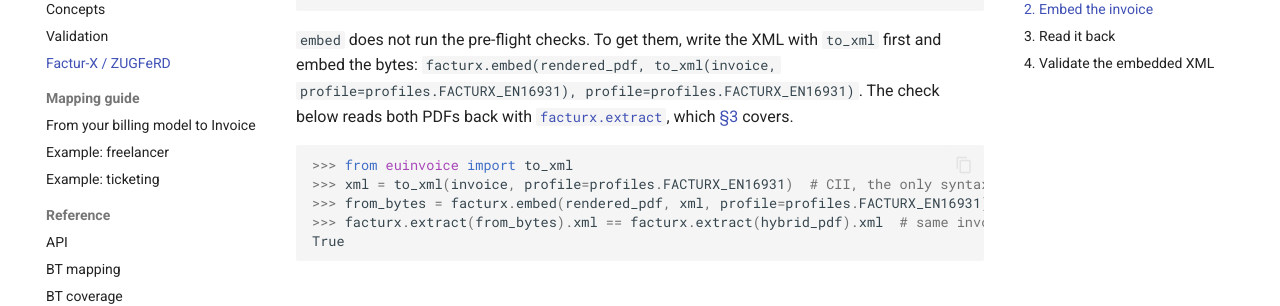
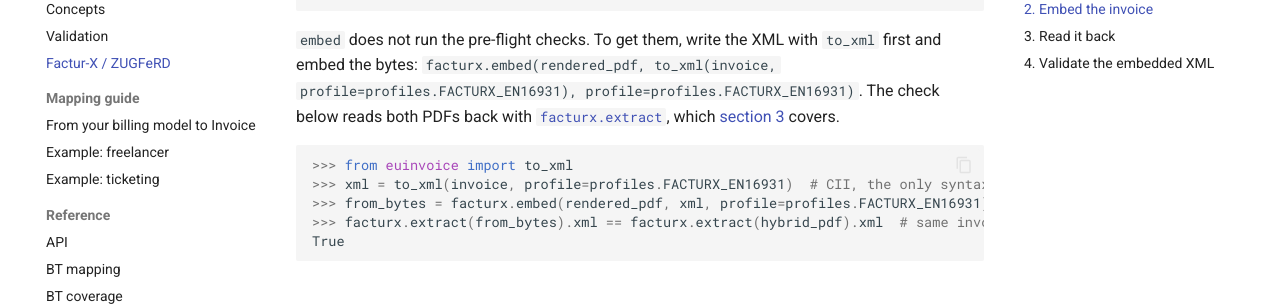
Before and after one commit to letsrevel/euinvoice, an MkDocs documentation site: the page built from docs/facturx.md, in a window 1280 px wide and 900 px high, scrolled down 1313 px. Shown: the part 153-459 px from the top of the window. Built offline with MkDocs 1.6.1 and Material for MkDocs 9.7.7, drawn with Linux system fonts in a browser that asks for light colours; comment, search, counter and statistics services are not loaded.

Commit message:
docs: say section 3 and list CII in plan item 6.2 (#107 review)
Co-Authored-By: Claude Opus 5.5 <noreply@anthropic.com>

````diff
--- a/docs/facturx.md
+++ b/docs/facturx.md
@@ -51,7 +51,7 @@ b'%PDF-'
 `embed` does not run the pre-flight checks. To get them, write the XML with `to_xml` first and embed the bytes:
 `facturx.embed(rendered_pdf, to_xml(invoice, profile=profiles.FACTURX_EN16931), profile=profiles.FACTURX_EN16931)`.
 The check below reads both PDFs back with [`facturx.extract`](reference/api.md#euinvoice.facturx.extract),
-which [§3](#3-read-it-back) covers.
+which [section 3](#3-read-it-back) covers.
 
 ```python
 >>> from euinvoice import to_xml
````
Also changed, not shown: IMPLEMENTATION_PLAN.md (+1 -1 lines).
